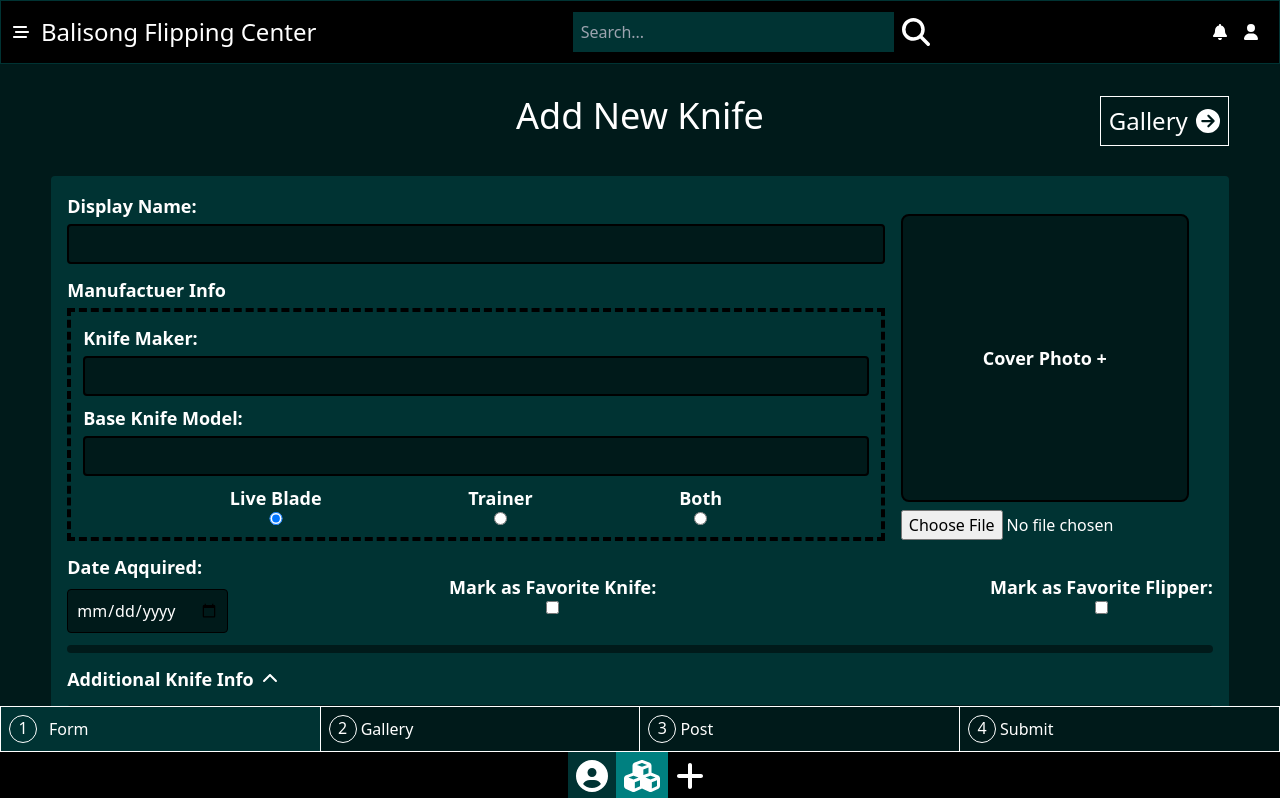
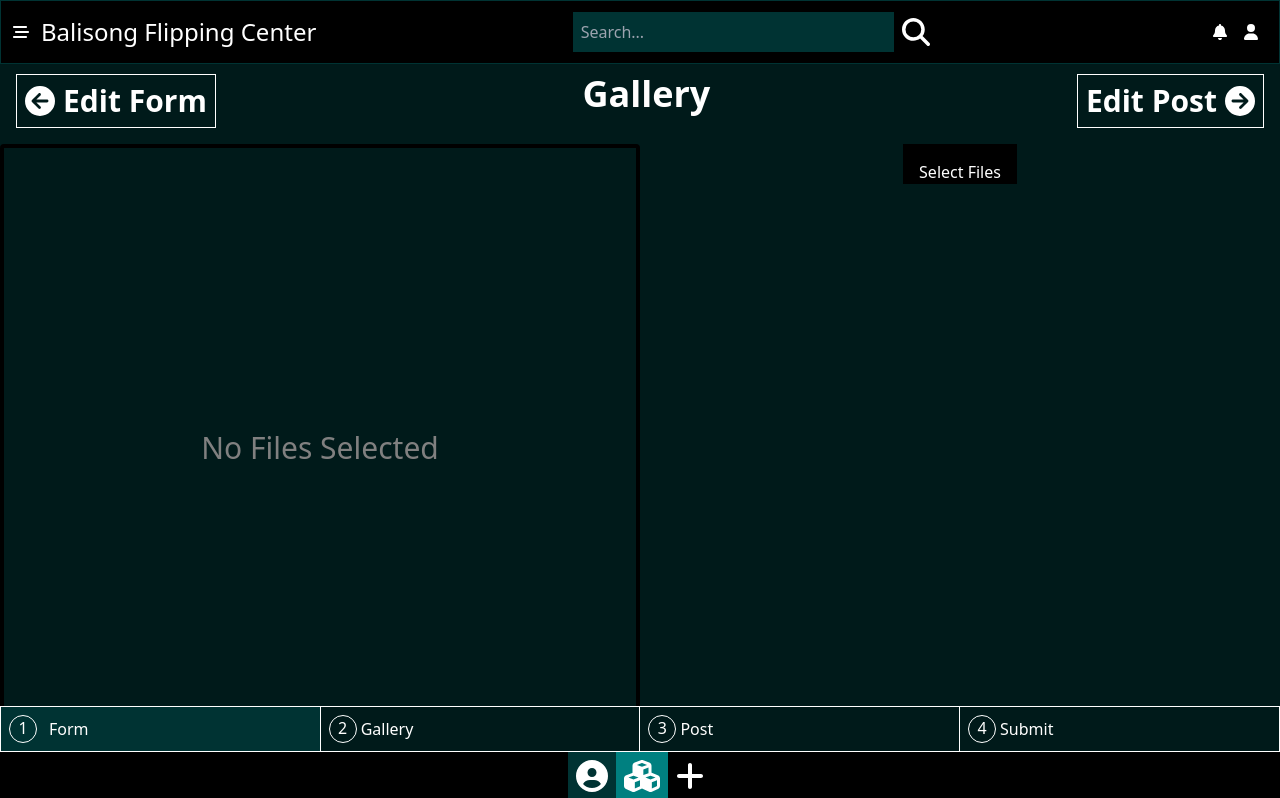
Before and after one commit to BalisongFlippingHub/BalisongFlippingHubWeb, a React (Vite) app in the folder BalisongFlippingHubWeb/: page /me/collection/add-knife in a window 1280 px wide. Shown: the top 798 px of the page. Built offline with nearby package versions, Linux system fonts and the light colour scheme.

Commit message:
update on new knife gallery input

```diff
--- a/BalisongFlippingHubWeb/src/components/GalleryInput.tsx
+++ b/BalisongFlippingHubWeb/src/components/GalleryInput.tsx
@@ -1,104 +1,129 @@
-import { faCircleArrowLeft, faCircleArrowRight } from "@fortawesome/free-solid-svg-icons"
-import { FontAwesomeIcon } from "@fortawesome/react-fontawesome"
-import { useEffect, useRef, useState } from "react"
+import {
+  faCircleArrowLeft,
+  faCircleArrowRight,
+} from "@fortawesome/free-solid-svg-icons";
+import { FontAwesomeIcon } from "@fortawesome/react-fontawesome";
+import { useEffect, useRef, useState } from "react";
 
 interface params {
-    updateGalleryFiles: Function,
-    setStepManually: Function,
-    galleryFiles: Array<File> | null
+  updateGalleryFiles: Function;
+  setStepManually: Function;
+  galleryFiles: Array<File> | null;
 }
 
-const GalleryInput = ({ updateGalleryFiles, setStepManually, galleryFiles }:params ) => {
-    const filesInputRef = useRef<HTMLInputElement>(null)
+const GalleryInput = ({
+  updateGalleryFiles,
+  setStepManually,
+  galleryFiles,
+}: params) => {
+  const filesInputRef = useRef<HTMLInputElement>(null);
 
-    const [selectedFiles, setSelectedFiles] = useState<File[] | null>(galleryFiles)
-    const [selectedFilesNames, setSelectedFilesNames] = useState<Array<string>>([])
+  const [selectedFiles, setSelectedFiles] = useState<File[] | null>(
+    galleryFiles
+  );
+  const [selectedFilesNames, setSelectedFilesNames] = useState<Array<string>>(
+    []
+  );
 
-    const [currentIndex, setCurrentIndex] = useState(0)
+  const [currentIndex, setCurrentIndex] = useState(0);
 
   const checkSelectedFileExistance = (file: File) => {
     if (selectedFiles !== null) {
       for (var i = 0; i < selectedFiles?.length!; i++) {
-                if (file.size === selectedFiles[i].size && file.type === selectedFiles[i].type) return true
+        if (
+          file.size === selectedFiles[i].size &&
+          file.type === selectedFiles[i].type
+        )
+          return true;
       }
     }
 
-        return false
-    }
+    return false;
+  };
 
-    const handleOnChange = (e:any) => {
-        const files  = e.target.files
-        const arr: Array<File> = []
-        const arrNames: Array<string> = []
+  const handleOnChange = (e: any) => {
+    const files = e.target.files;
+    const arr: Array<File> = [];
+    const arrNames: Array<string> = [];
 
-        if (selectedFiles?.length! >= 10) return
+    if (selectedFiles?.length! >= 10) return;
 
     for (var i = 0; i < files.length; i++) {
       // check to make sure size doesn't get above 10
       if (selectedFiles !== null) {
         if (selectedFiles.length + arr.length === 10) break;
-            }
-            else {
+      } else {
         if (arr.length === 10) break;
       }
 
       // check for file already existing in selected files
-            if (checkSelectedFileExistance(files[i])) continue
+      if (checkSelectedFileExistance(files[i])) continue;
 
-            arr.push(files[i])
-            arrNames.push(files[i].name)
+      arr.push(files[i]);
+      arrNames.push(files[i].name);
     }
 
     if (selectedFiles === null) {
-            setSelectedFiles(arr)
-        }
-        else {
-            const combinedArr: Array<File> = [...selectedFiles, ...arr]
-            setSelectedFiles(combinedArr)
+      setSelectedFiles(arr);
+    } else {
+      const combinedArr: Array<File> = [...selectedFiles, ...arr];
+      setSelectedFiles(combinedArr);
     }
 
-        setSelectedFilesNames([])
-    }
+    setSelectedFilesNames([]);
+  };
 
   const removeFile = (index: number) => {
     if (selectedFiles !== null) {
       if (currentIndex === selectedFiles.length - 1) {
-                setCurrentIndex((prev) => prev - 1)
+        setCurrentIndex((prev) => prev - 1);
       }
 
       const newArr: Array<File> = selectedFiles.filter((_file, i) => {
-                return index !== i
-            })
+        return index !== i;
+      });
 
-            setSelectedFiles(newArr)
+      setSelectedFiles(newArr);
     }
-    }
+  };
 
   useEffect(() => {
-        console.log("running effect")
-        updateGalleryFiles(selectedFiles)
-    }, [removeFile, setSelectedFiles])
+    console.log("running effect");
+    updateGalleryFiles(selectedFiles);
+  }, [removeFile, setSelectedFiles]);
 
   return (
     <section className="flex flex-col pt-[58px] h-screen w-full lg:pl-[192px]">
       {/*Title*/}
       <div className="text-3xl font-bold w-full flex justify-between p-4">
-                <button className="flex items-center gap-2 border p-2 hover:bg-shadow-green-offset" type="button" onClick={() => setStepManually("1")}>
+        <button
+          className="flex items-center gap-2 border p-2 hover:bg-shadow-green-offset"
+          type="button"
+          onClick={() => setStepManually("1")}
+        >
           <FontAwesomeIcon icon={faCircleArrowLeft} />
-                    <h3 className="xsm:collapse xsm:absolute sm:static sm:visible">Edit Form</h3>
+          <h3 className="xsm:collapse xsm:absolute sm:static sm:visible">
+            Edit Form
+          </h3>
         </button>
 
         <h4 className="text-4xl">Gallery</h4>
 
-                <button className="flex items-center gap-2 border p-2 hover:bg-shadow-green-offset" type="button" onClick={() => setStepManually("3")}>
-                    <h3 className="xsm:collapse xsm:absolute sm:static sm:visible">Edit Post</h3>
+        <button
+          className="flex items-center gap-2 border p-2 hover:bg-shadow-green-offset"
+          type="button"
+          onClick={() => setStepManually("3")}
+        >
+          <h3 className="xsm:collapse xsm:absolute sm:static sm:visible">
+            Edit Post
+          </h3>
           <FontAwesomeIcon icon={faCircleArrowRight} />
         </button>
       </div>
 
-
       {/*Files Display*/}
-            <div className="flex w-full lg:max-h-[70%] xsm:max-h-auto m-auto xsm:flex-col lg:flex-row">
+      <div className="flex xsm:flex-col md:flex-row w-full h-full pb-[3rem]">
+        {/*Hidden Input for files*/}
         <input
           type="file"
           ref={filesInputRef}
@@ -109,48 +134,69 @@ const GalleryInput = ({ updateGalleryFiles, setStepManually, galleryFiles }:para
           accept="jpeg, png, mov"
         />
 
-                <div className="lg:w-1/2 border">
-                    {
-                        selectedFiles && selectedFiles.length > 0
-                        ?
-                        <img src={URL.createObjectURL(selectedFiles[currentIndex])} className="w-full h-full object-contain" />
-                        :
-                        <div className="h-[600px] flex justify-center items-center">
+        {/*Big display for selected file*/}
+        {selectedFiles && selectedFiles.length > 0 ? (
+          <div className="md:w-1/2 xsm:w-full md:h-full xsm:h-4/6 bg-black">
+            <img
+              src={URL.createObjectURL(selectedFiles[currentIndex])}
+              className="w-full h-full object-contain"
+            />
+          </div>
+        ) : (
+          <div className="md:w-1/2 xsm:w-full h-full flex items-center justify-center border-4 rounded border-black">
             <h3 className="text-shadow text-3xl">No Files Selected</h3>
           </div>
-                    }
+        )}
+
+        {/*Selection of files and file uploads*/}
+        <div className="flex flex-col xsm:h-2/6 md:h-full xsm:w-full md:w-1/2 items-center">
+          {/*Gallery Files Navigation*/}
+          <div className="flex justify-center h-1/3 w-full">
+            <button
+              type="button"
+              className="bg-black p-4 h-10 text-center"
+              onClick={() => filesInputRef.current?.click()}
+            >
+              Select Files
+            </button>
           </div>
+          {/*Visual display for all currenly selected files*/}
+          {selectedFiles ? (
+            <div className="flex flex-wrap h-2/3 w-full">
+              {selectedFiles?.map((file, i) => {
+                return (
+                  <div
+                    className="w-1/5 h-1/2 relative hover:cursor-pointer"
+                    key={i}
+                  >
+                    <img
+                      src={URL.createObjectURL(file)}
+                      className="h-full w-full object-cover"
+                    />
 
-                <div className="flex flex-col lg:w-1/2 border border">
-                    <div className="flex justify-center">
-                        <button type="button" className="p-2 bg-black mt-2" onClick={() => filesInputRef.current?.click()}>Select Files</button>
-                    </div>
-
-                    {
-                        selectedFiles
-                        ?
-                        <div className="flex flex-wrap h-full">
-                        {
-                            selectedFiles?.map((file, i) => {
-                                return (
-                                    <div className="w-1/5 h-1/2 relative hover:cursor-pointer" key={i}>
-                                        <img src={URL.createObjectURL(file)} className="h-full w-full object-cover" />
-
-                                        <div className="bg-black absolute top-0 bottom-0 left-0 right-0 flex justify-center hover:opacity-75 opacity-0" onMouseOver={() => setCurrentIndex(i)}>
-                                            <button type="button" className="w-full h-full" onClick={() => removeFile(i)}>Remove</button>
+                    <div
+                      className="bg-black absolute top-0 bottom-0 left-0 right-0 flex justify-center hover:opacity-75 opacity-0"
+                      onMouseOver={() => setCurrentIndex(i)}
+                    >
+                      <button
+                        type="button"
+                        className="w-full h-full"
+                        onClick={() => removeFile(i)}
+                      >
+                        Remove
+                      </button>
                     </div>
                   </div>
-                                )
-                            })
-                        }
+                );
+              })}
             </div>
-                        :
+          ) : (
             <></>
-                    }
+          )}
         </div>
       </div>
     </section>
-    )
-}
+  );
+};
 
-export default GalleryInput
+export default GalleryInput;
--- a/BalisongFlippingHubWeb/src/pages/AddNewKnifeToCollectionPage.tsx
+++ b/BalisongFlippingHubWeb/src/pages/AddNewKnifeToCollectionPage.tsx
@@ -33,11 +33,16 @@ const AddNewKnifeToCollectionPage = () => {
   return (
     <section className="h-full flex justify-center items-center">
       {newKnifeStep === "1" ? (
-        <NewCollectionKnifeForm
-          setNewKnifeObjOnSubmit={setNewKnifeObjOnSubmit}
+        // <NewCollectionKnifeForm
+        //   setNewKnifeObjOnSubmit={setNewKnifeObjOnSubmit}
+        //   setStepManually={setStepManually}
+        //   collectionKnifeObj={newKnifeObj}
+        //   setFormNotReadyOnChange={setFormNotReadyOnChange}
+        // />
+        <GalleryInput
+          updateGalleryFiles={updateGalleryFiles}
+          galleryFiles={galleryFiles}
           setStepManually={setStepManually}
-          collectionKnifeObj={newKnifeObj}
-          setFormNotReadyOnChange={setFormNotReadyOnChange}
         />
       ) : newKnifeStep === "2" ? (
         <GalleryInput
```
Lines whose indentation alone changed are shown as unchanged.
